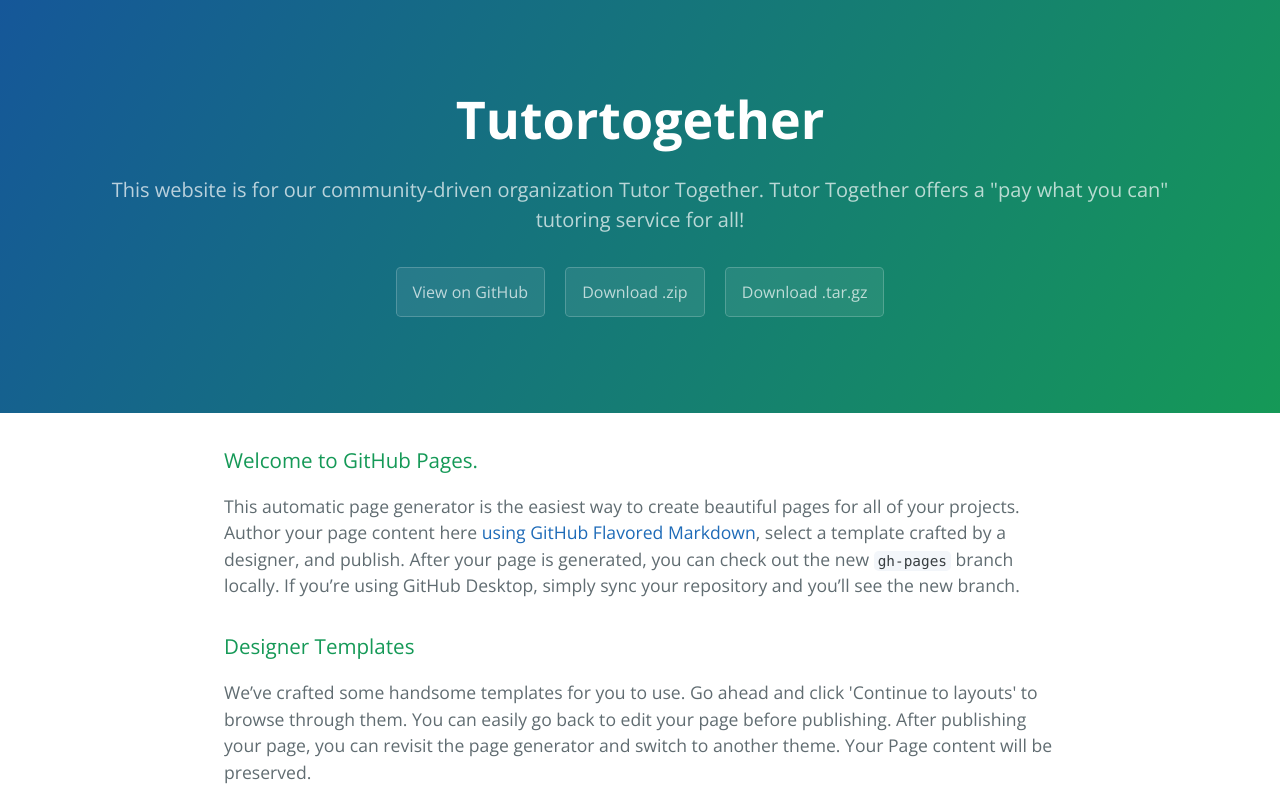
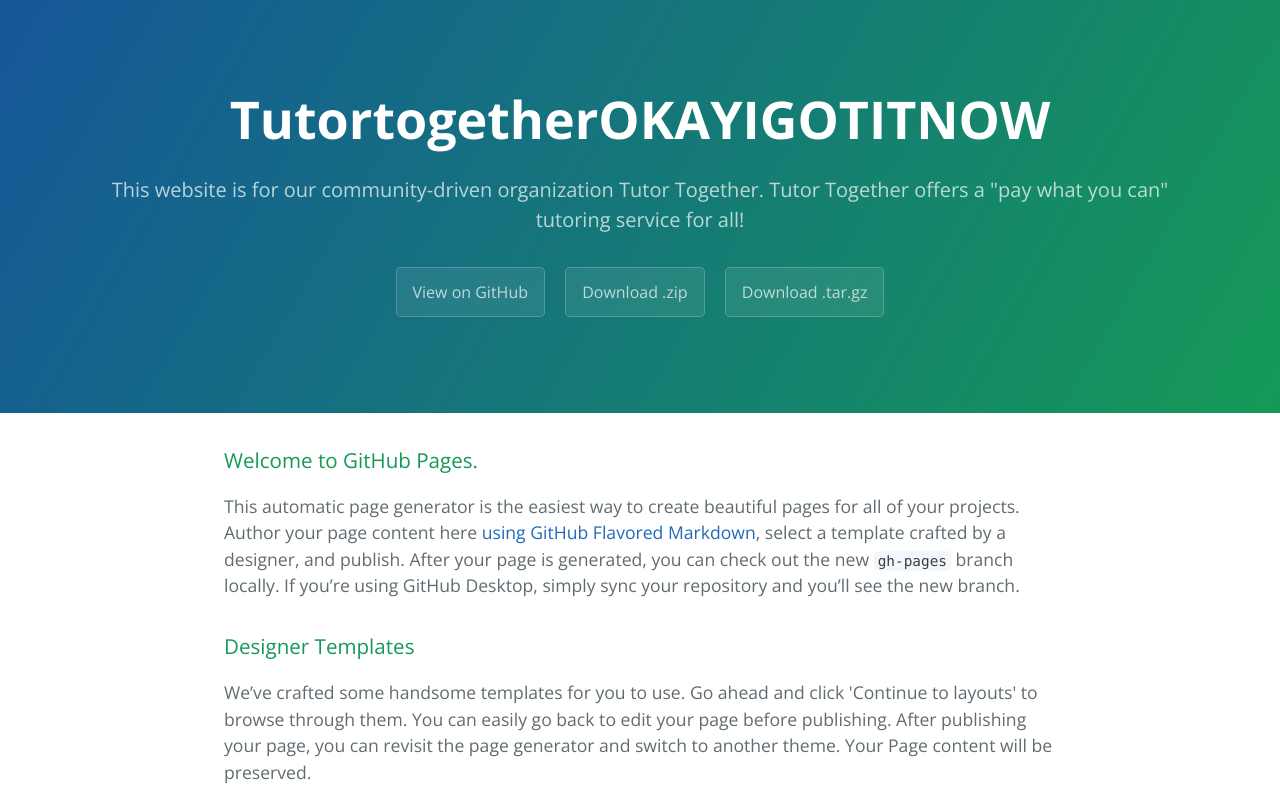
Before and after one commit to sadrusaleem/TutorTogether, a plain HTML site: page index.html in a window 1280 px wide. Shown: the top 800 px of the page. Drawn offline with nearby package versions, Linux system fonts and the light colour scheme.

Commit message:
i am pro coder

```diff
--- a/index.html
+++ b/index.html
@@ -11,7 +11,7 @@
   </head>
   <body>
     <section class="page-header">
-      <h1 class="project-name">Tutortogether</h1>
+      <h1 class="project-name">TutortogetherOKAYIGOTITNOW</h1>
       <h2 class="project-tagline">This website is for our community-driven organization Tutor Together. Tutor Together offers a &quot;pay what you can&quot; tutoring service for all!</h2>
       <a href="https://github.com/sadrusaleem/TutorTogether" class="btn">View on GitHub</a>
       <a href="https://github.com/sadrusaleem/TutorTogether/zipball/master" class="btn">Download .zip</a>
```
